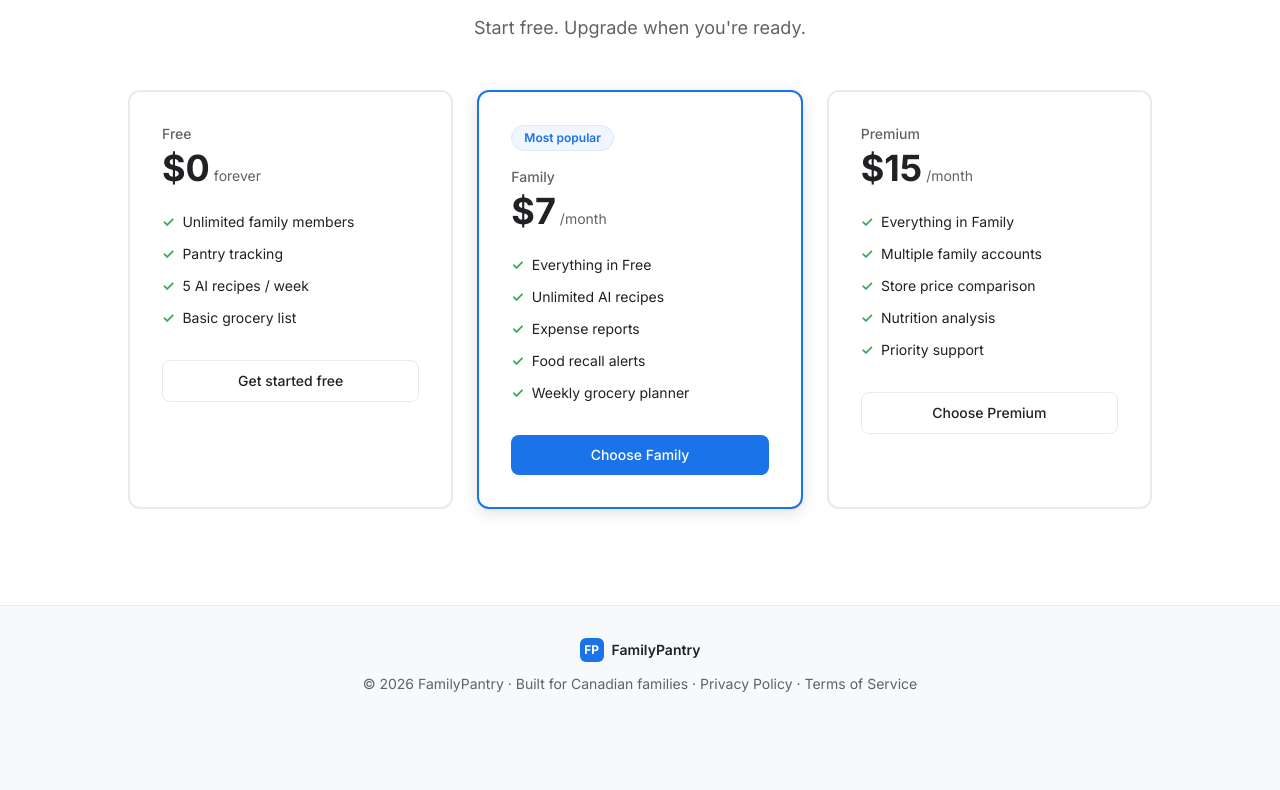
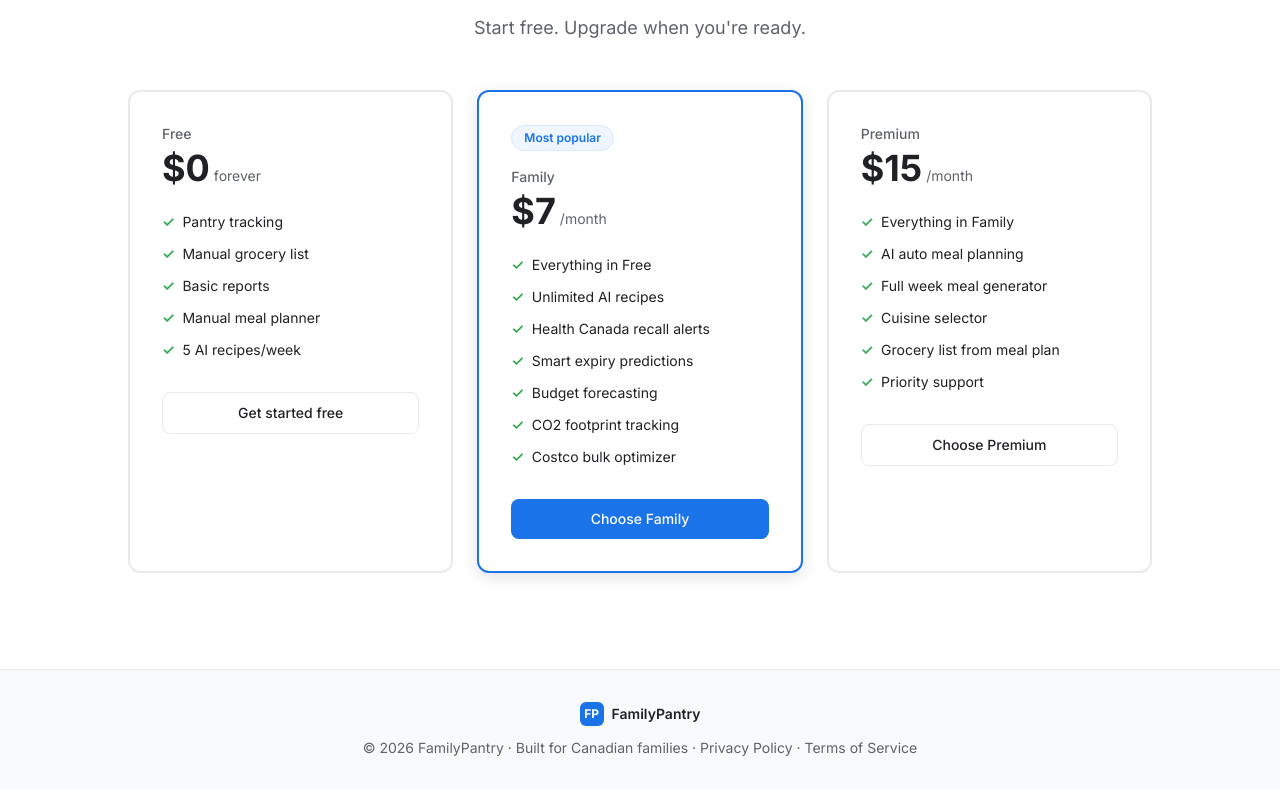
Before and after one commit to devenv247-tech/familypantry, a React (Vite) app: page / in a window 1280 px wide. Shown: the part 1480-2270 px from the top of the page. Before the commit the page ends 2206 px from the top, so only its background shows below. Built offline with nearby package versions, Linux system fonts and the light colour scheme.

Commit message:
Fix see how it works scroll, update landing pricing to match actual plans

```diff
--- a/src/pages/Landing.jsx
+++ b/src/pages/Landing.jsx
@@ -34,13 +34,18 @@ export default function Landing() {
         </p>
         <div className="flex items-center gap-4 flex-wrap justify-center">
           <button onClick={() => navigate('/register')} className="btn-primary text-base px-8 py-3">Start for free</button>
-          <button className="btn-secondary text-base px-8 py-3">See how it works</button>
+          <button
+            onClick={() => document.getElementById('features').scrollIntoView({ behavior: 'smooth' })}
+            className="btn-secondary text-base px-8 py-3"
+          >
+            See how it works
+          </button>
         </div>
         <p className="text-xs text-textMuted mt-4">No credit card required · Free plan available</p>
       </section>
 
       {/* Features */}
-      <section className="px-6 pb-24 max-w-6xl mx-auto w-full">
+      <section id="features" className="px-6 pb-24 max-w-6xl mx-auto w-full">
         <h2 className="text-3xl font-bold text-textPrimary text-center mb-4">Everything your family needs</h2>
         <p className="text-textMuted text-center mb-12 text-lg">One app. Every family member. Zero stress.</p>
         <div className="grid grid-cols-1 md:grid-cols-2 lg:grid-cols-3 gap-6">
@@ -68,9 +73,18 @@ export default function Landing() {
           <p className="text-textMuted text-center mb-12 text-lg">Start free. Upgrade when you're ready.</p>
           <div className="grid grid-cols-1 md:grid-cols-3 gap-6">
             {[
-              { name: 'Free', price: '$0', period: 'forever', features: ['Unlimited family members', 'Pantry tracking', '5 AI recipes / week', 'Basic grocery list'], highlight: false },
-{ name: 'Family', price: '$7', period: '/month', features: ['Everything in Free', 'Unlimited AI recipes', 'Expense reports', 'Food recall alerts', 'Weekly grocery planner'], highlight: true },
-{ name: 'Premium', price: '$15', period: '/month', features: ['Everything in Family', 'Multiple family accounts', 'Store price comparison', 'Nutrition analysis', 'Priority support'], highlight: false },
+              {
+                name: 'Free', price: '$0', period: 'forever', highlight: false,
+                features: ['Pantry tracking', 'Manual grocery list', 'Basic reports', 'Manual meal planner', '5 AI recipes/week']
+              },
+              {
+                name: 'Family', price: '$7', period: '/month', highlight: true,
+                features: ['Everything in Free', 'Unlimited AI recipes', 'Health Canada recall alerts', 'Smart expiry predictions', 'Budget forecasting', 'CO2 footprint tracking', 'Costco bulk optimizer']
+              },
+              {
+                name: 'Premium', price: '$15', period: '/month', highlight: false,
+                features: ['Everything in Family', 'AI auto meal planning', 'Full week meal generator', 'Cuisine selector', 'Grocery list from meal plan', 'Priority support']
+              },
             ].map((plan, i) => (
               <div key={i} className={`rounded-card p-8 border-2 transition-all ${plan.highlight ? 'border-primary shadow-dropdown' : 'border-border bg-surface'}`}>
                 {plan.highlight && (
```
